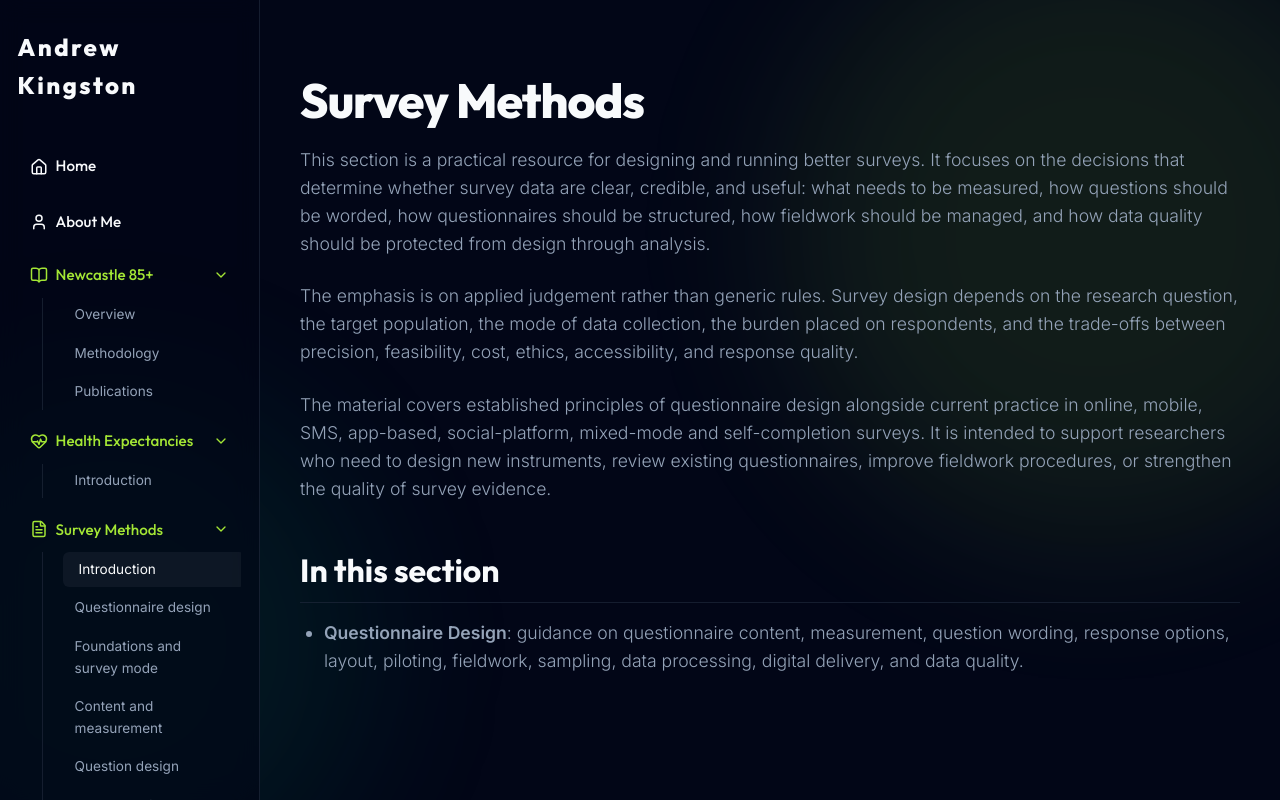
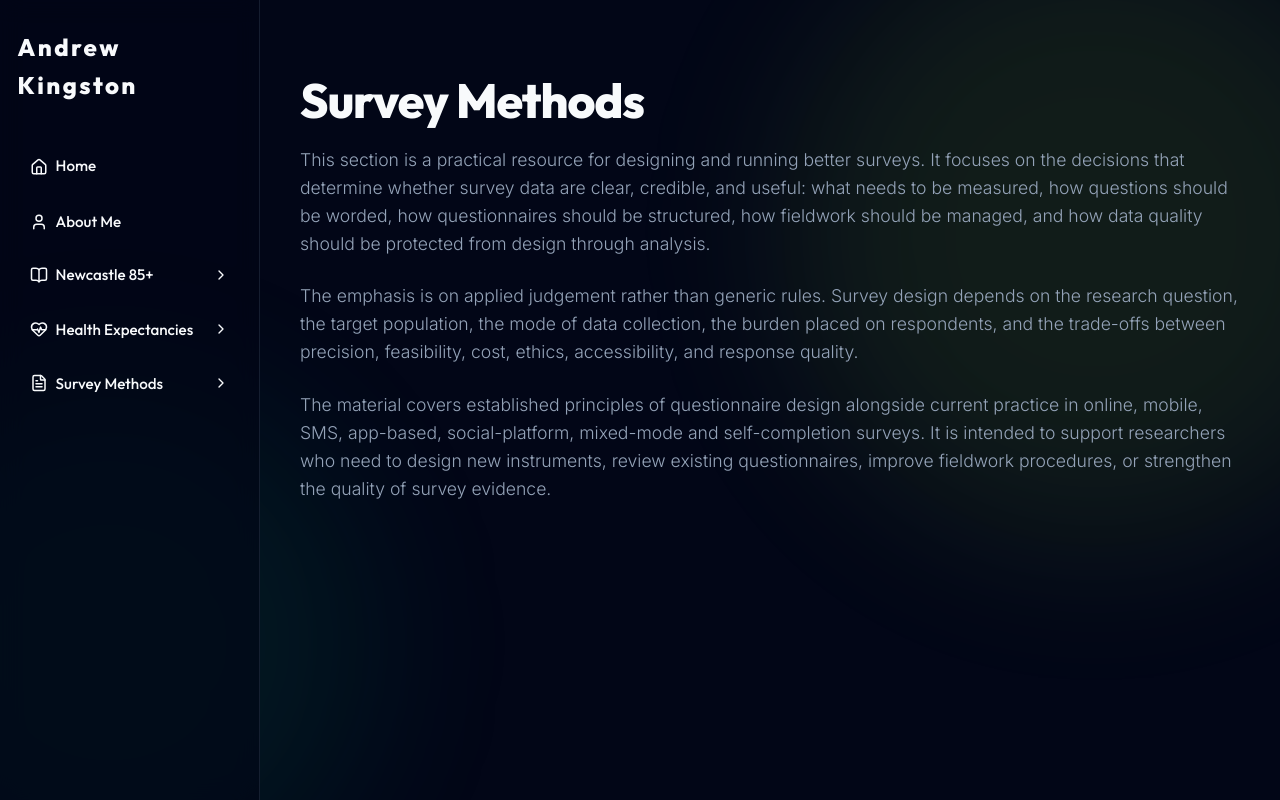
Before and after one commit to akalysis/nuteacher, a Next.js app: page /survey-methods in a window 1280 px wide. Built offline with nearby package versions, Linux system fonts and the light colour scheme.

Commit message:
Collapse sidebar and nest questionnaire links

```diff
--- a/src/app/globals.css
+++ b/src/app/globals.css
@@ -207,6 +207,49 @@ a {
   transform: translateX(4px);
 }
 
+.menu-nested-group {
+  display: flex;
+  flex-direction: column;
+  gap: 0.25rem;
+}
+
+.menu-nested-row {
+  align-items: center;
+  display: grid;
+  gap: 0.25rem;
+  grid-template-columns: minmax(0, 1fr) auto;
+}
+
+.menu-item-parent {
+  font-weight: 600;
+}
+
+.menu-nested-toggle {
+  align-items: center;
+  background: transparent;
+  border: 0;
+  border-radius: 6px;
+  color: var(--text-secondary);
+  cursor: pointer;
+  display: inline-flex;
+  height: 1.8rem;
+  justify-content: center;
+  padding: 0;
+  transition: all 0.2s ease;
+  width: 1.8rem;
+}
+
+.menu-nested-toggle:hover,
+.menu-nested-toggle.active {
+  background: rgba(255, 255, 255, 0.05);
+  color: var(--text-primary);
+}
+
+.menu-items.nested {
+  margin-left: 0.8rem;
+  padding-left: 0.75rem;
+}
+
 /* Home Page Specifics */
 .hero-section {
   margin-top: 2rem;
--- a/src/app/survey-methods/page.mdx
+++ b/src/app/survey-methods/page.mdx
@@ -5,7 +5,3 @@ This section is a practical resource for designing and running better surveys. I
 The emphasis is on applied judgement rather than generic rules. Survey design depends on the research question, the target population, the mode of data collection, the burden placed on respondents, and the trade-offs between precision, feasibility, cost, ethics, accessibility, and response quality.
 
 The material covers established principles of questionnaire design alongside current practice in online, mobile, SMS, app-based, social-platform, mixed-mode and self-completion surveys. It is intended to support researchers who need to design new instruments, review existing questionnaires, improve fieldwork procedures, or strengthen the quality of survey evidence.
-
-## In this section
-
-* **Questionnaire Design**: guidance on questionnaire content, measurement, question wording, response options, layout, piloting, fieldwork, sampling, data processing, digital delivery, and data quality.
--- a/src/components/Sidebar.tsx
+++ b/src/components/Sidebar.tsx
@@ -10,7 +10,7 @@ type MenuItem = {
   title: string;
   path?: string;
   icon?: React.ReactNode;
-  children?: { title: string; path: string }[];
+  children?: MenuItem[];
 };
 
 const questionnaireDesignMenuItems = questionnaireDesignNavigationGroups
@@ -51,15 +51,18 @@ const menuItems: MenuItem[] = [
     icon: <FileText size={18} />,
     children: [
       { title: "Introduction", path: "/survey-methods" },
-      { title: "Questionnaire design", path: "/survey-methods/questionnaire-design" },
-      ...questionnaireDesignMenuItems,
+      {
+        title: "Questionnaire design",
+        path: "/survey-methods/questionnaire-design",
+        children: questionnaireDesignMenuItems,
+      },
     ],
   },
 ];
 
 export default function Sidebar() {
   const pathname = usePathname();
-  const [openGroups, setOpenGroups] = useState<string[]>(["Newcastle 85+", "Health Expectancies", "Survey Methods"]);
+  const [openGroups, setOpenGroups] = useState<string[]>([]);
   const [currentUrl, setCurrentUrl] = useState(pathname);
 
   useEffect(() => {
@@ -78,6 +81,51 @@ export default function Sidebar() {
   const toggleGroup = (title: string) => {
     setOpenGroups((prev) =>
       prev.includes(title) ? prev.filter((g) => g !== title) : [...prev, title]
+    );
+  };
+
+  const isActiveItem = (item: MenuItem): boolean =>
+    currentUrl === item.path || Boolean(item.children?.some((child) => isActiveItem(child)));
+
+  const renderChildItem = (item: MenuItem) => {
+    const itemKey = item.path ?? item.title;
+    const isOpen = openGroups.includes(itemKey);
+    const isActive = isActiveItem(item);
+
+    if (item.children) {
+      return (
+        <div key={itemKey} className="menu-nested-group">
+          <div className="menu-nested-row">
+            <Link
+              href={item.path!}
+              className={`menu-item-link menu-item-parent ${isActive ? "active" : ""}`}
+            >
+              {item.title}
+            </Link>
+            <button
+              type="button"
+              onClick={() => toggleGroup(itemKey)}
+              className={`menu-nested-toggle ${isOpen ? "active" : ""}`}
+              aria-label={`${isOpen ? "Collapse" : "Expand"} ${item.title}`}
+            >
+              {isOpen ? <ChevronDown size={14} /> : <ChevronRight size={14} />}
+            </button>
+          </div>
+          <div className={`menu-items nested ${isOpen ? "open" : ""}`}>
+            {item.children.map((child) => renderChildItem(child))}
+          </div>
+        </div>
+      );
+    }
+
+    return (
+      <Link
+        key={item.path}
+        href={item.path!}
+        className={`menu-item-link ${currentUrl === item.path ? "active" : ""}`}
+      >
+        {item.title}
+      </Link>
     );
   };
 
@@ -102,15 +150,7 @@ export default function Sidebar() {
                   {openGroups.includes(item.title) ? <ChevronDown size={16} /> : <ChevronRight size={16} />}
                 </button>
                 <div className={`menu-items ${openGroups.includes(item.title) ? "open" : ""}`}>
-                  {item.children.map((child) => (
-                    <Link
-                      key={child.path}
-                      href={child.path}
-                      className={`menu-item-link ${currentUrl === child.path ? "active" : ""}`}
-                    >
-                      {child.title}
-                    </Link>
-                  ))}
+                  {item.children.map((child) => renderChildItem(child))}
                 </div>
               </>
             ) : (
```
